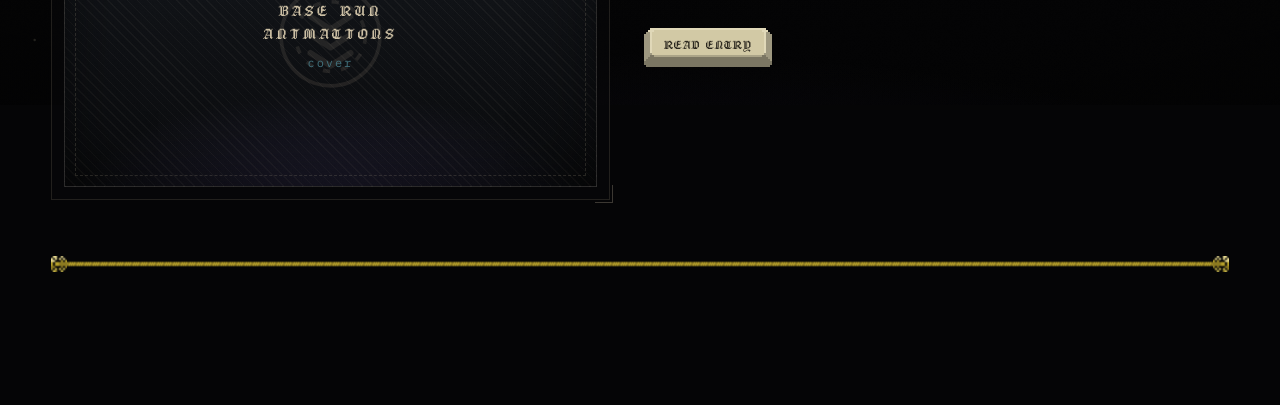
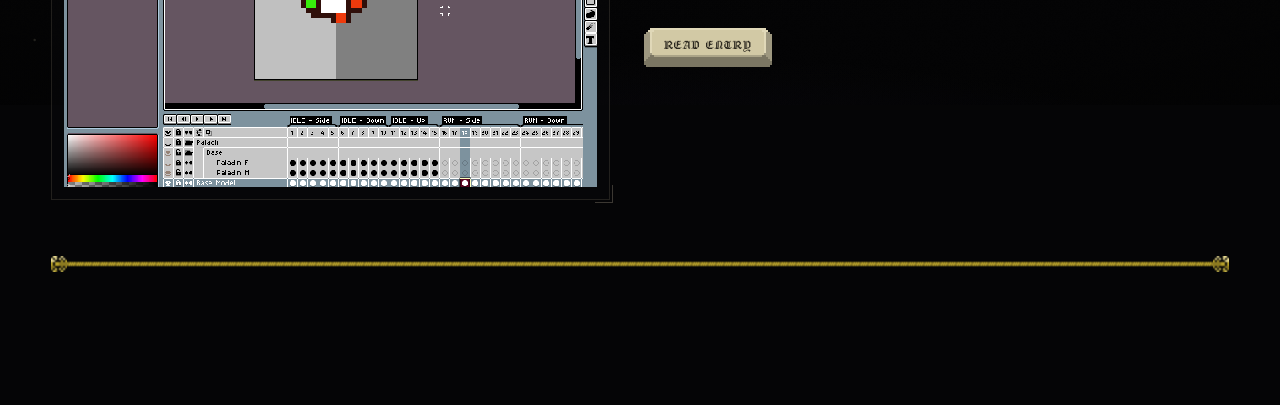
Before and after one commit to OgyNani/endless-below, a website: page devlog/index.html in a window 1280 px wide. Shown: the part 695-1100 px from the top of the page. Drawn offline with nearby package versions, Linux system fonts and the light colour scheme.

Commit message:
Rebuild Devlog from content [skip generated]

```diff
--- a/data/devlog.js
+++ b/data/devlog.js
@@ -16,7 +16,7 @@
     "bodyHtml": "<p>Every direction is covered now, so we can start moving from the base rig into the actual playable classes.</p>\n<p>Next step: giving all 10 classes their own run animations while keeping the movement consistent.</p>\n<p>After that, we’re jumping straight into basic attacks.</p>\n<h3>Side movement</h3>\n<figure class=\"devlog-media\"><img class=\"devlog-media__img\" src=\"/assets/devlog/2026-11-run-animation/run_side.webp\" alt=\"Side movement\" loading=\"lazy\" decoding=\"async\" width=\"32\" height=\"32\" style=\"--native-w:32;--native-h:32\"></figure>\n<h3>Down movement</h3>\n<figure class=\"devlog-media\"><img class=\"devlog-media__img\" src=\"/assets/devlog/2026-11-run-animation/run_down.webp\" alt=\"Down movement\" loading=\"lazy\" decoding=\"async\" width=\"32\" height=\"32\" style=\"--native-w:32;--native-h:32\"></figure>\n<h3>Up movement</h3>\n<figure class=\"devlog-media\"><img class=\"devlog-media__img\" src=\"/assets/devlog/2026-11-run-animation/run_up.webp\" alt=\"Up movement\" loading=\"lazy\" decoding=\"async\" width=\"32\" height=\"32\" style=\"--native-w:32;--native-h:32\"></figure>",
     "mock": false,
     "hero": {
-      "src": null,
+      "src": "/assets/devlog/uploads/_2026-11-15_211140778.png",
       "label": "Base Run Animations",
       "alt": "Base Run Animations",
       "dims": "cover",
--- a/devlog/index.html
+++ b/devlog/index.html
@@ -173,7 +173,7 @@
   </div>
 
   <script src="/js/main.js?v=e8c43298cd"></script>
-  <script src="/data/devlog.js?v=3e6895133a"></script>
+  <script src="/data/devlog.js?v=21c48e37fa"></script>
   <script src="/js/devlog.js?v=56d2f2fb29"></script>
 </body>
 </html>
```
Also changed, not shown: home/index.html (+1 -1 lines).
